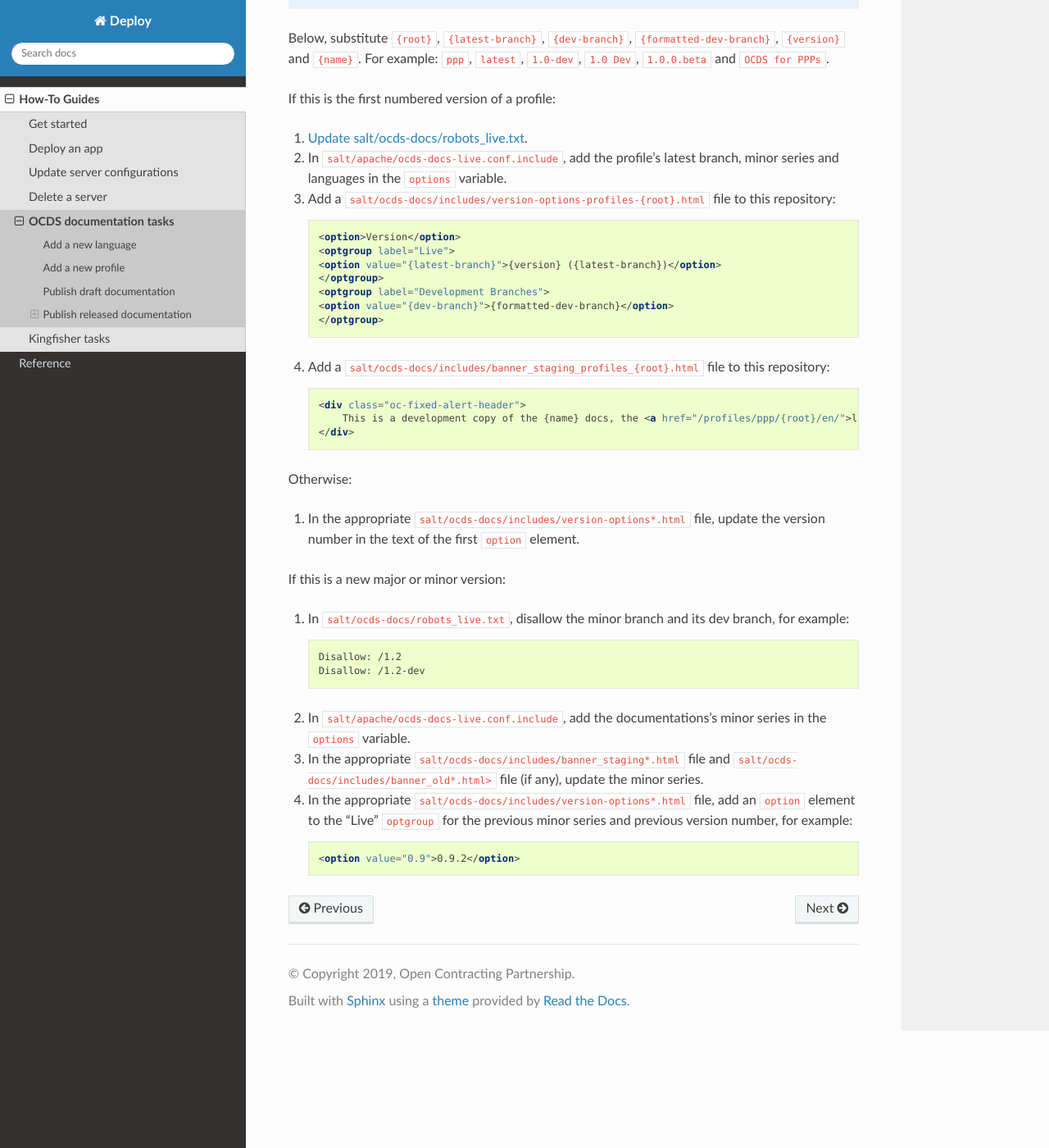
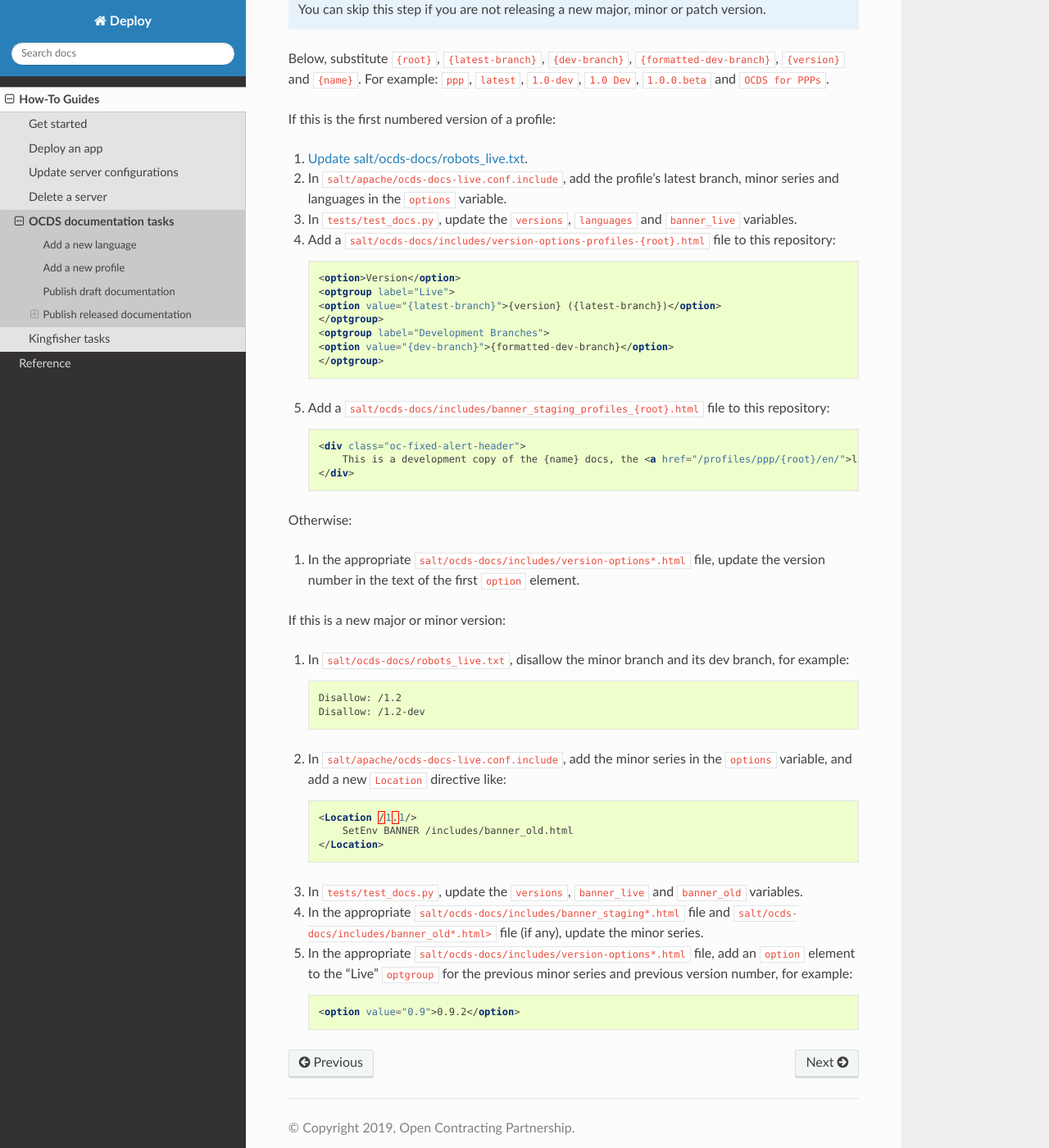
Before and after one commit to open-contracting/deploy, a Sphinx documentation site: the page built from docs/how-to/docs.rst, in a window 1280 px wide and 1400 px high, scrolled down 3677 px. Shown: the whole window at 82% size. Built offline with Sphinx 7.4.7 and the Read the Docs theme 2.0.0, drawn with Linux system fonts in a browser that asks for light colours; some of the changed text lies outside the part shown.

Commit message:
Add instructions for updating tests, and banners for old versions

```diff
--- a/docs/how-to/docs.rst
+++ b/docs/how-to/docs.rst
@@ -4,7 +4,8 @@ OCDS documentation tasks
 Add a new language
 ------------------
 
-In ``salt/apache/ocds-docs-live.conf.include`` and ``salt/apache/ocds-docs-staging.conf.include``, add the new language in the ``options`` variable.
+#. In ``salt/apache/ocds-docs-live.conf.include`` and ``salt/apache/ocds-docs-staging.conf.include``, add the new language in the ``options`` variable.
+#. In ``tests/test_docs.py``, update the ``languages`` variable.
 
 .. _add-new-profile:
 
@@ -188,9 +189,8 @@ Below, substitute ``{root}``, ``{latest-branch}``, ``{dev-branch}``, ``{formatte
 If this is the first numbered version of a profile:
 
 #. :ref:`Update salt/ocds-docs/robots_live.txt<add-new-profile>`.
-
 #. In ``salt/apache/ocds-docs-live.conf.include``, add the profile's latest branch, minor series and languages in the ``options`` variable.
-
+#. In ``tests/test_docs.py``, update the ``versions``, ``languages`` and ``banner_live`` variables.
 #. Add a ``salt/ocds-docs/includes/version-options-profiles-{root}.html`` file to this repository:
 
    .. code-block:: html
@@ -224,10 +224,16 @@ If this is a new major or minor version:
       Disallow: /1.2
       Disallow: /1.2-dev
 
-#. In ``salt/apache/ocds-docs-live.conf.include``, add the documentations's minor series in the ``options`` variable.
+#. In ``salt/apache/ocds-docs-live.conf.include``, add the minor series in the ``options`` variable, and add a new ``Location`` directive like:
 
+   .. code-block:: html
+
+      <Location /1.1/>
+          SetEnv BANNER /includes/banner_old.html
+      </Location>
+
+#. In ``tests/test_docs.py``, update the ``versions``, ``banner_live`` and ``banner_old`` variables.
 #. In the appropriate ``salt/ocds-docs/includes/banner_staging*.html`` file and ``salt/ocds-docs/includes/banner_old*.html>`` file (if any), update the minor series.
-
 #. In the appropriate ``salt/ocds-docs/includes/version-options*.html`` file, add an ``option`` element to the "Live" ``optgroup`` for the previous minor series and previous version number, for example:
 
    .. code-block:: html
--- a/docs/how-to/update.rst
+++ b/docs/how-to/update.rst
@@ -24,7 +24,7 @@ To run the automated tests for the OCDS documentation (using the fish shell):
    pip install -r requirements.txt
    env FQDN=testing.live.standard.open-contracting.org pytest
 
-The tests should pass if ``FQDN`` is omitted or set to standard.open-contracting.org.
+The tests should pass if ``FQDN`` is omitted or set to standard.open-contracting.org. Remember to update the tests if you changed the behavior of the Apache files.
 
 Once satisfied, move the changes outside ``{% if testing  %}`` blocks.
 
```
